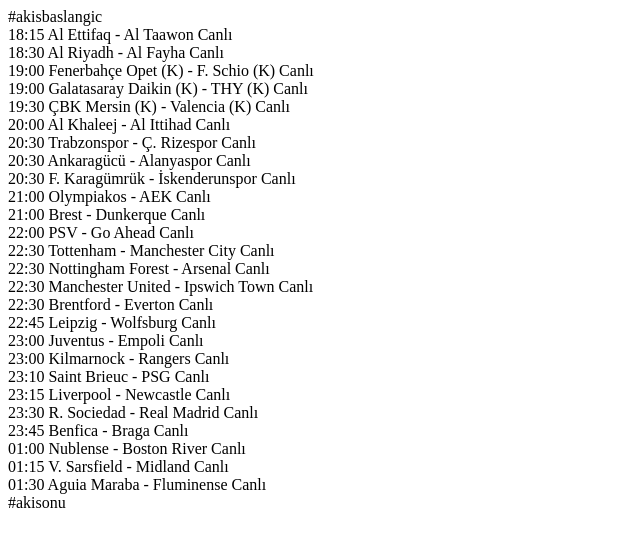
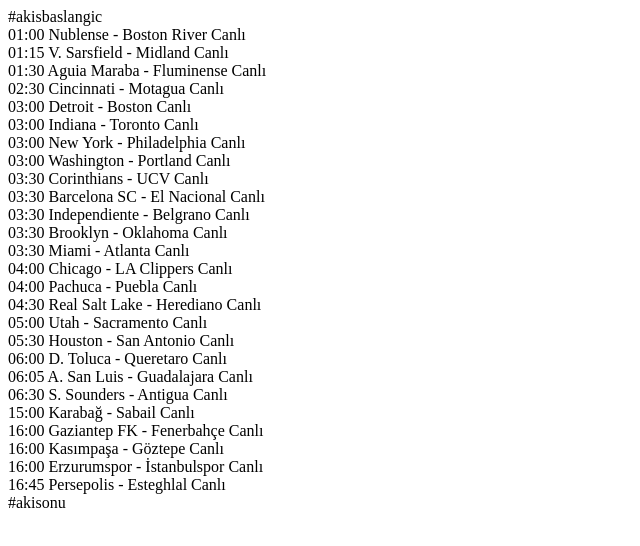
Before and after one commit to volegol/taylan, a plain HTML site: page index.html in a window 1280 px wide. Shown: the whole page, without its empty margins (0-640 px from the left). Drawn offline with Linux system fonts and the light colour scheme.

Commit message:
Update index.html with broadcast schedule from akisamp.html

```diff
--- a/index.html
+++ b/index.html
@@ -1,120 +1,5 @@
         #akisbaslangic
 
-<div class="mac iframeYayin" data-url="/channel.html?id=yayinex1">
-    <span class="saat">18:15</span>
-    <span class="takimlar">Al Ettifaq - Al Taawon</span>
-    <span class="lig">Canlı</span>
-</div>
-<div class="mac iframeYayin" data-url="/channel.html?id=yayinex2">
-    <span class="saat">18:30</span>
-    <span class="takimlar">Al Riyadh - Al Fayha</span>
-    <span class="lig">Canlı</span>
-</div>
-<div class="mac iframeYayin" data-url="/channel.html?id=yayinex3">
-    <span class="saat">19:00</span>
-    <span class="takimlar">Fenerbahçe Opet (K) - F. Schio (K)</span>
-    <span class="lig">Canlı</span>
-</div>
-<div class="mac iframeYayin" data-url="/channel.html?id=yayinex4">
-    <span class="saat">19:00</span>
-    <span class="takimlar">Galatasaray Daikin (K) - THY (K)</span>
-    <span class="lig">Canlı</span>
-</div>
-<div class="mac iframeYayin" data-url="/channel.html?id=yayintrtspor2">
-    <span class="saat">19:30</span>
-    <span class="takimlar">ÇBK Mersin (K) - Valencia (K)</span>
-    <span class="lig">Canlı</span>
-</div>
-<div class="mac iframeYayin" data-url="/channel.html?id=yayintrtspor">
-    <span class="saat">20:00</span>
-    <span class="takimlar">Al Khaleej - Al Ittihad</span>
-    <span class="lig">Canlı</span>
-</div>
-<div class="mac iframeYayin" data-url="/channel.html?id=yayinas">
-    <span class="saat">20:30</span>
-    <span class="takimlar">Trabzonspor - Ç. Rizespor</span>
-    <span class="lig">Canlı</span>
-</div>
-<div class="mac iframeYayin" data-url="/channel.html?id=yayinex5">
-    <span class="saat">20:30</span>
-    <span class="takimlar">Ankaragücü - Alanyaspor</span>
-    <span class="lig">Canlı</span>
-</div>
-<div class="mac iframeYayin" data-url="/channel.html?id=yayinex6">
-    <span class="saat">20:30</span>
-    <span class="takimlar">F. Karagümrük - İskenderunspor</span>
-    <span class="lig">Canlı</span>
-</div>
-<div class="mac iframeYayin" data-url="/channel.html?id=yayinex7">
-    <span class="saat">21:00</span>
-    <span class="takimlar">Olympiakos - AEK</span>
-    <span class="lig">Canlı</span>
-</div>
-<div class="mac iframeYayin" data-url="/channel.html?id=yayinb2">
-    <span class="saat">21:00</span>
-    <span class="takimlar">Brest - Dunkerque</span>
-    <span class="lig">Canlı</span>
-</div>
-<div class="mac iframeYayin" data-url="/channel.html?id=yayineu1">
-    <span class="saat">22:00</span>
-    <span class="takimlar">PSV - Go Ahead</span>
-    <span class="lig">Canlı</span>
-</div>
-<div class="mac iframeYayin" data-url="/channel.html?id=yayinb3">
-    <span class="saat">22:30</span>
-    <span class="takimlar">Tottenham - Manchester City</span>
-    <span class="lig">Canlı</span>
-</div>
-<div class="mac iframeYayin" data-url="/channel.html?id=yayinb5">
-    <span class="saat">22:30</span>
-    <span class="takimlar">Nottingham Forest - Arsenal</span>
-    <span class="lig">Canlı</span>
-</div>
-<div class="mac iframeYayin" data-url="/channel.html?id=yayinbm1">
-    <span class="saat">22:30</span>
-    <span class="takimlar">Manchester United - Ipswich Town</span>
-    <span class="lig">Canlı</span>
-</div>
-<div class="mac iframeYayin" data-url="/channel.html?id=yayinbm2">
-    <span class="saat">22:30</span>
-    <span class="takimlar">Brentford - Everton</span>
-    <span class="lig">Canlı</span>
-</div>
-<div class="mac iframeYayin" data-url="/channel.html?id=yayineu2">
-    <span class="saat">22:45</span>
-    <span class="takimlar">Leipzig - Wolfsburg</span>
-    <span class="lig">Canlı</span>
-</div>
-<div class="mac iframeYayin" data-url="/channel.html?id=yayintrtspor">
-    <span class="saat">23:00</span>
-    <span class="takimlar">Juventus - Empoli</span>
-    <span class="lig">Canlı</span>
-</div>
-<div class="mac iframeYayin" data-url="/channel.html?id=yayinex1">
-    <span class="saat">23:00</span>
-    <span class="takimlar">Kilmarnock - Rangers</span>
-    <span class="lig">Canlı</span>
-</div>
-<div class="mac iframeYayin" data-url="/channel.html?id=yayinb2">
-    <span class="saat">23:10</span>
-    <span class="takimlar">Saint Brieuc - PSG</span>
-    <span class="lig">Canlı</span>
-</div>
-<div class="mac iframeYayin" data-url="/channel.html?id=yayinb4">
-    <span class="saat">23:15</span>
-    <span class="takimlar">Liverpool - Newcastle</span>
-    <span class="lig">Canlı</span>
-</div>
-<div class="mac iframeYayin" data-url="/channel.html?id=yayint1">
-    <span class="saat">23:30</span>
-    <span class="takimlar">R. Sociedad - Real Madrid</span>
-    <span class="lig">Canlı</span>
-</div>
-<div class="mac iframeYayin" data-url="/channel.html?id=yayinex2">
-    <span class="saat">23:45</span>
-    <span class="takimlar">Benfica - Braga</span>
-    <span class="lig">Canlı</span>
-</div>
 <div class="mac iframeYayin" data-url="/channel.html?id=yayinex3">
     <span class="saat">01:00</span>
     <span class="takimlar">Nublense - Boston River</span>
@@ -130,4 +15,119 @@
     <span class="takimlar">Aguia Maraba - Fluminense</span>
     <span class="lig">Canlı</span>
 </div>
+<div class="mac iframeYayin" data-url="/channel.html?id=yayintrt1">
+    <span class="saat">02:30</span>
+    <span class="takimlar">Cincinnati - Motagua</span>
+    <span class="lig">Canlı</span>
+</div>
+<div class="mac iframeYayin" data-url="/channel.html?id=yayinatv">
+    <span class="saat">03:00</span>
+    <span class="takimlar">Detroit - Boston</span>
+    <span class="lig">Canlı</span>
+</div>
+<div class="mac iframeYayin" data-url="/channel.html?id=yayintv8">
+    <span class="saat">03:00</span>
+    <span class="takimlar">Indiana - Toronto</span>
+    <span class="lig">Canlı</span>
+</div>
+<div class="mac iframeYayin" data-url="/channel.html?id=yayint2">
+    <span class="saat">03:00</span>
+    <span class="takimlar">New York - Philadelphia</span>
+    <span class="lig">Canlı</span>
+</div>
+<div class="mac iframeYayin" data-url="/channel.html?id=yayint3">
+    <span class="saat">03:00</span>
+    <span class="takimlar">Washington - Portland</span>
+    <span class="lig">Canlı</span>
+</div>
+<div class="mac iframeYayin" data-url="/channel.html?id=yayinss2">
+    <span class="saat">03:30</span>
+    <span class="takimlar">Corinthians - UCV</span>
+    <span class="lig">Canlı</span>
+</div>
+<div class="mac iframeYayin" data-url="/channel.html?id=yayint4">
+    <span class="saat">03:30</span>
+    <span class="takimlar">Barcelona SC - El Nacional</span>
+    <span class="lig">Canlı</span>
+</div>
+<div class="mac iframeYayin" data-url="/channel.html?id=yayinex6">
+    <span class="saat">03:30</span>
+    <span class="takimlar">Independiente - Belgrano</span>
+    <span class="lig">Canlı</span>
+</div>
+<div class="mac iframeYayin" data-url="/channel.html?id=yayinnbatv">
+    <span class="saat">03:30</span>
+    <span class="takimlar">Brooklyn - Oklahoma</span>
+    <span class="lig">Canlı</span>
+</div>
+<div class="mac iframeYayin" data-url="/channel.html?id=yayinex7">
+    <span class="saat">03:30</span>
+    <span class="takimlar">Miami - Atlanta</span>
+    <span class="lig">Canlı</span>
+</div>
+<div class="mac iframeYayin" data-url="/channel.html?id=yayineu1">
+    <span class="saat">04:00</span>
+    <span class="takimlar">Chicago - LA Clippers</span>
+    <span class="lig">Canlı</span>
+</div>
+<div class="mac iframeYayin" data-url="/channel.html?id=yayineu2">
+    <span class="saat">04:00</span>
+    <span class="takimlar">Pachuca - Puebla</span>
+    <span class="lig">Canlı</span>
+</div>
+<div class="mac iframeYayin" data-url="/channel.html?id=yayinex1">
+    <span class="saat">04:30</span>
+    <span class="takimlar">Real Salt Lake - Herediano</span>
+    <span class="lig">Canlı</span>
+</div>
+<div class="mac iframeYayin" data-url="/channel.html?id=yayinex2">
+    <span class="saat">05:00</span>
+    <span class="takimlar">Utah - Sacramento</span>
+    <span class="lig">Canlı</span>
+</div>
+<div class="mac iframeYayin" data-url="/channel.html?id=yayinss">
+    <span class="saat">05:30</span>
+    <span class="takimlar">Houston - San Antonio</span>
+    <span class="lig">Canlı</span>
+</div>
+<div class="mac iframeYayin" data-url="/channel.html?id=yayinex3">
+    <span class="saat">06:00</span>
+    <span class="takimlar">D. Toluca - Queretaro</span>
+    <span class="lig">Canlı</span>
+</div>
+<div class="mac iframeYayin" data-url="/channel.html?id=yayinex4">
+    <span class="saat">06:05</span>
+    <span class="takimlar">A. San Luis - Guadalajara</span>
+    <span class="lig">Canlı</span>
+</div>
+<div class="mac iframeYayin" data-url="/channel.html?id=yayinex5">
+    <span class="saat">06:30</span>
+    <span class="takimlar">S. Sounders - Antigua</span>
+    <span class="lig">Canlı</span>
+</div>
+<div class="mac iframeYayin" data-url="/channel.html?id=yayinex6">
+    <span class="saat">15:00</span>
+    <span class="takimlar">Karabağ - Sabail</span>
+    <span class="lig">Canlı</span>
+</div>
+<div class="mac iframeYayin" data-url="/channel.html?id=yayinas">
+    <span class="saat">16:00</span>
+    <span class="takimlar">Gaziantep FK - Fenerbahçe</span>
+    <span class="lig">Canlı</span>
+</div>
+<div class="mac iframeYayin" data-url="/channel.html?id=yayinex7">
+    <span class="saat">16:00</span>
+    <span class="takimlar">Kasımpaşa - Göztepe</span>
+    <span class="lig">Canlı</span>
+</div>
+<div class="mac iframeYayin" data-url="/channel.html?id=yayineu1">
+    <span class="saat">16:00</span>
+    <span class="takimlar">Erzurumspor - İstanbulspor</span>
+    <span class="lig">Canlı</span>
+</div>
+<div class="mac iframeYayin" data-url="/channel.html?id=yayineu2">
+    <span class="saat">16:45</span>
+    <span class="takimlar">Persepolis - Esteghlal</span>
+    <span class="lig">Canlı</span>
+</div>
 #akisonu
```
